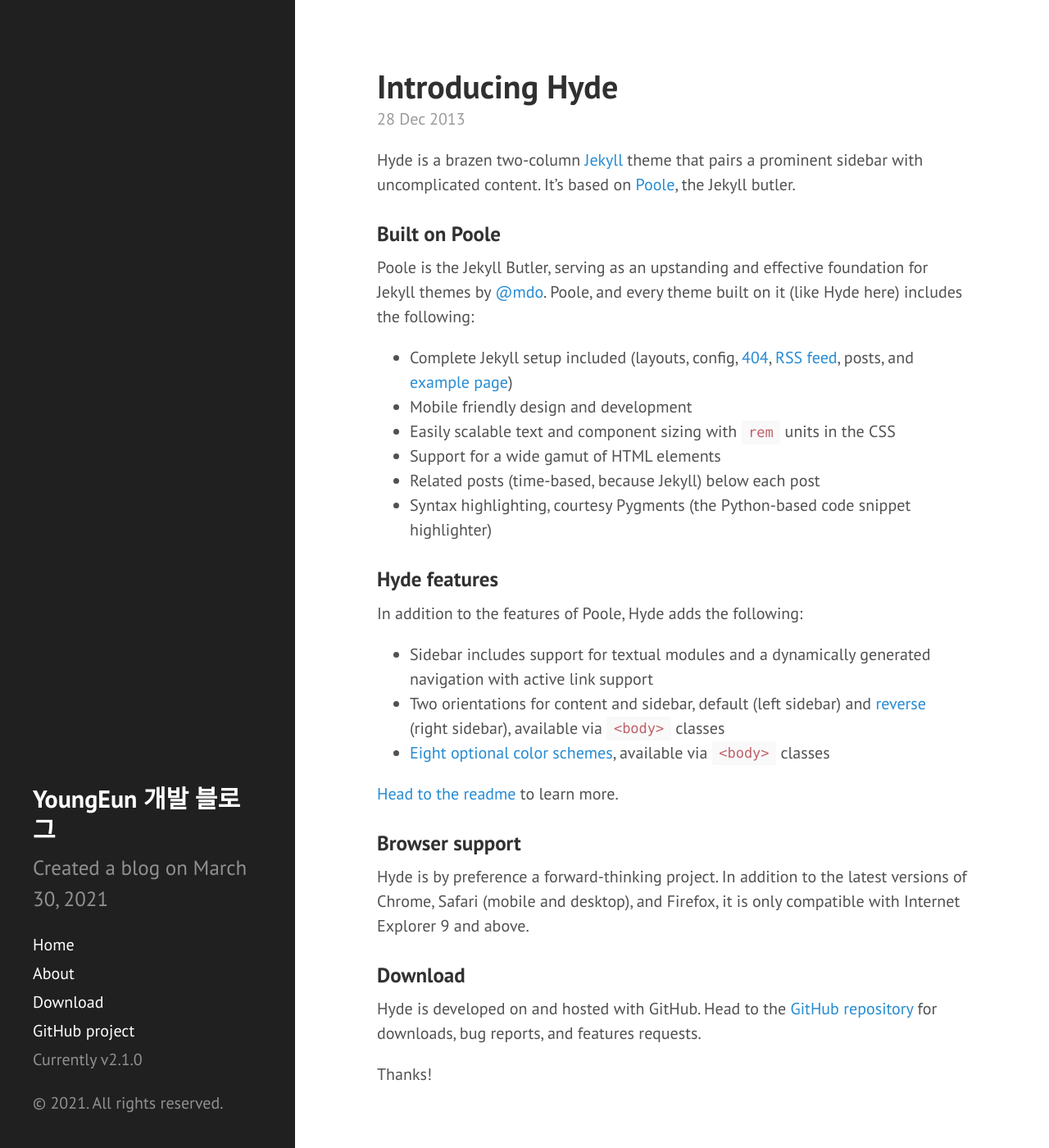
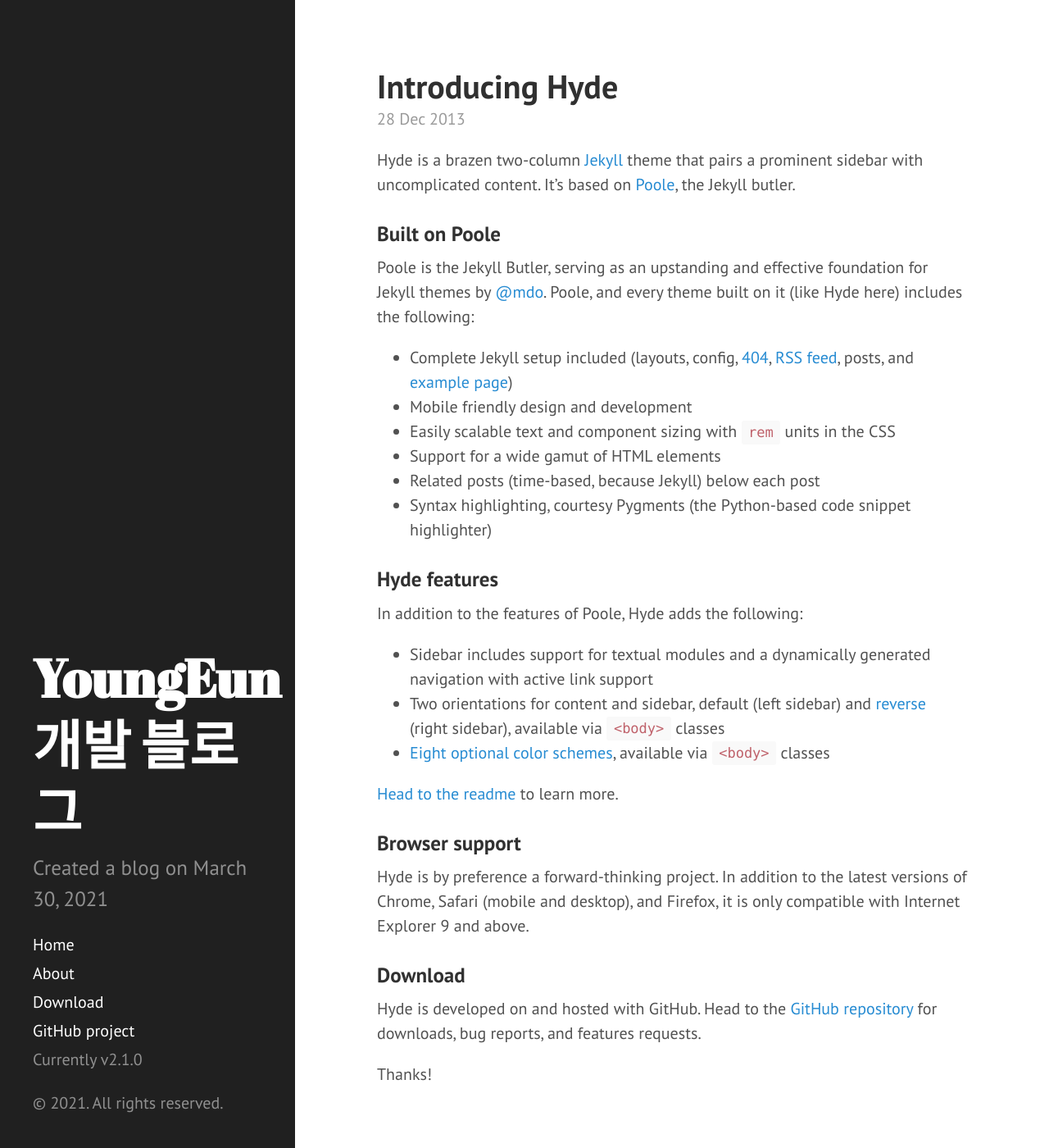
Before and after one commit to youngniw/youngniw.github.io, a Jekyll site: the page built from index.html, in a window 1280 px wide and 1400 px high. Shown: the whole window at 82% size. Built offline with Jekyll 4.4.1, drawn with Linux system fonts in a browser that asks for light colours; the list of posts is cut into pages by our own code.

Commit message:
Update hyde.css

```diff
--- a/public/css/hyde.css
+++ b/public/css/hyde.css
@@ -76,7 +76,7 @@
 }
 
 /* About section */
-.sidebar-about h1 {
+.sidebar-about h2 {
   color: #fff;
   margin-top: 0;
   font-family: "Abril Fatface", serif;
```
